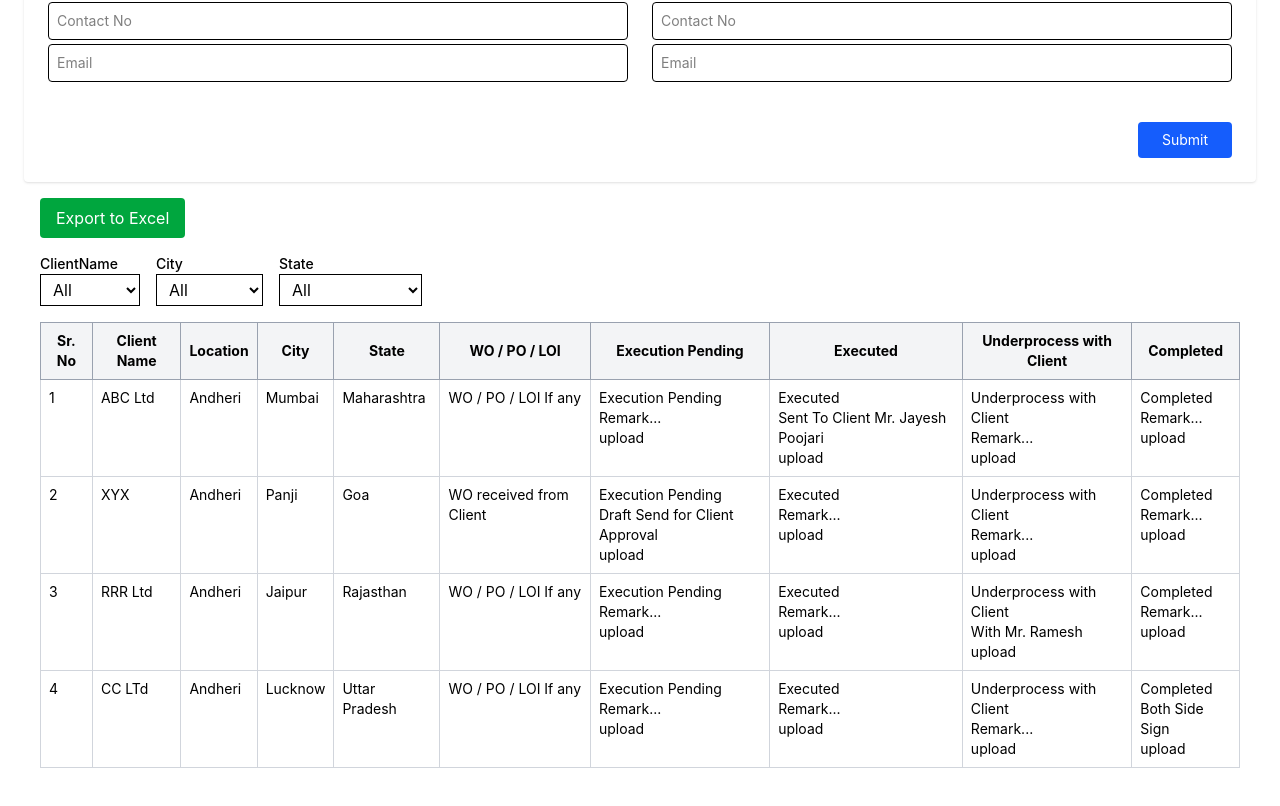
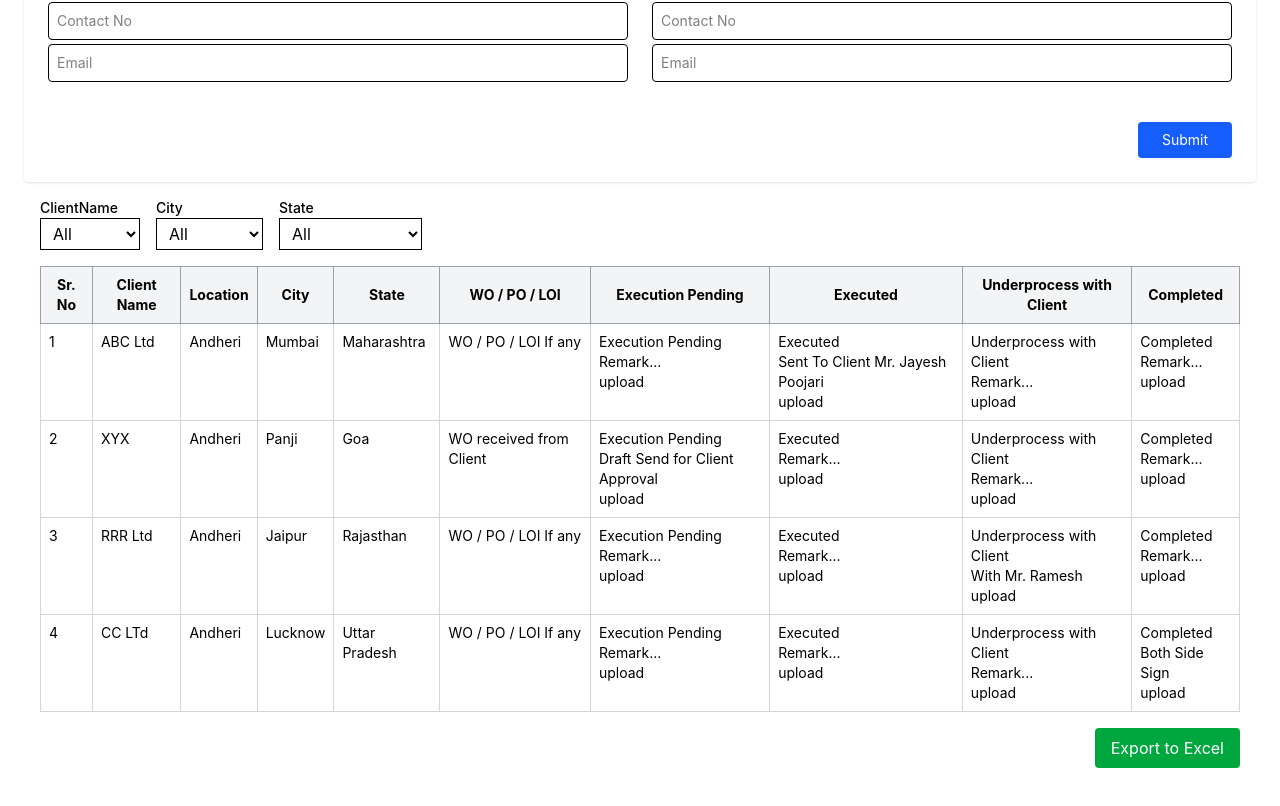
Before and after one commit to Kavyashree-BK/ismart-agreement, a React (Vite) app: page / in a window 1280 px wide. Shown: the part 1451-2257 px from the top of the page. Built offline with nearby package versions, Linux system fonts and the light colour scheme.

Commit message:
done some changes

```diff
--- a/src/AgreementTable.jsx
+++ b/src/AgreementTable.jsx
@@ -177,16 +177,8 @@ const AgreementTable = () => {
     XLSX.utils.book_append_sheet(workbook, worksheet, "Agreements");
     XLSX.writeFile(workbook, "Agreement_Status.xlsx");
   };
-
   return (
     <div className="p-4">
-      <button
-        onClick={exportToExcel}
-        className="mb-4 px-4 py-2 bg-green-600 text-white rounded"
-      >
-        Export to Excel
-      </button>
-
       <div className="flex gap-4 mb-4">
         {["clientName", "city", "state"].map((key) => {
           const uniqueOptions = Array.from(new Set(data.map((d) => d[key])));
@@ -195,9 +187,7 @@ const AgreementTable = () => {
               <label className="block text-sm font-medium capitalize">{key}</label>
               <select
                 className="border px-2 py-1"
-                value={
-                  columnFilters.find((f) => f.id === key)?.value || ""
-                }
+                value={columnFilters.find((f) => f.id === key)?.value || ""}
                 onChange={(e) =>
                   setColumnFilters((old) =>
                     e.target.value
@@ -245,8 +235,18 @@ const AgreementTable = () => {
           ))}
         </tbody>
       </table>
+
+      <div className="flex justify-end mt-4">
+        <button
+          onClick={exportToExcel}
+          className="px-4 py-2 bg-green-600 text-white rounded"
+        >
+          Export to Excel
+        </button>
+      </div>
     </div>
   );
+
 };
 
 export default AgreementTable;
```
